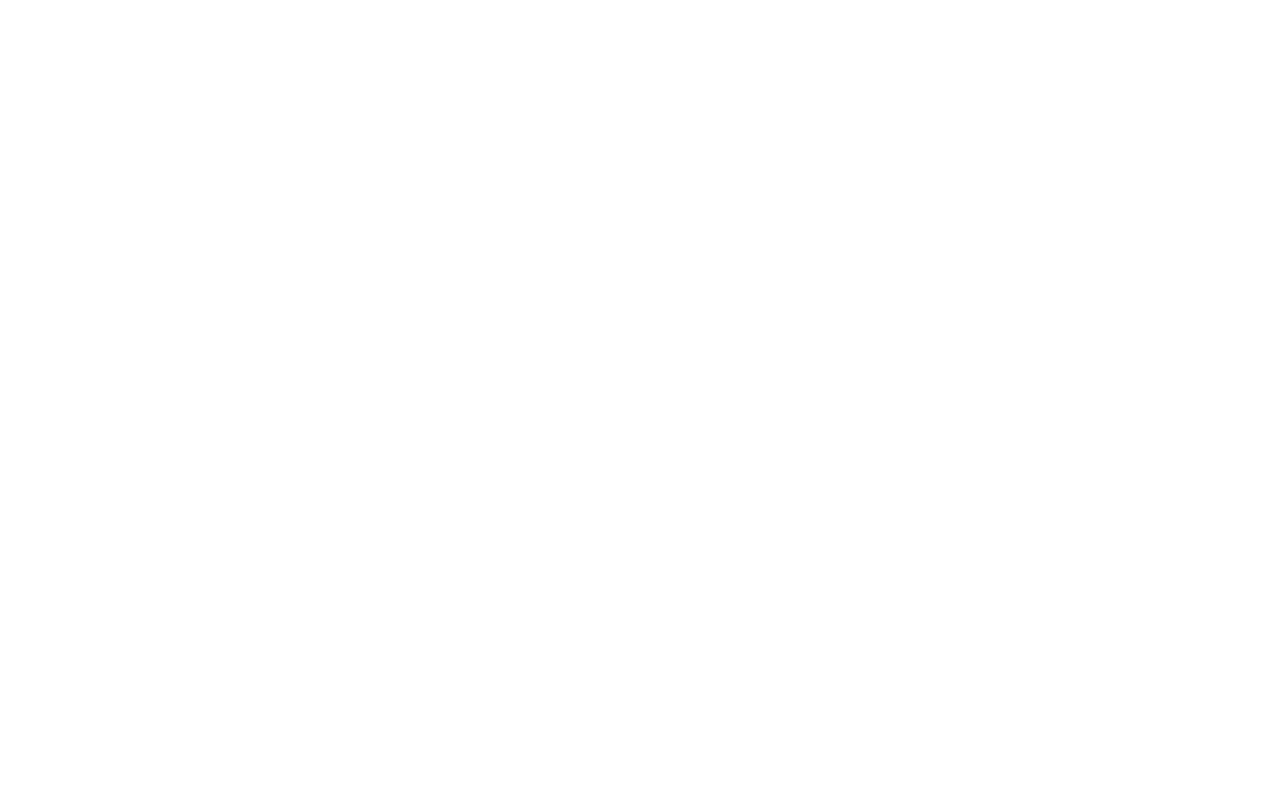
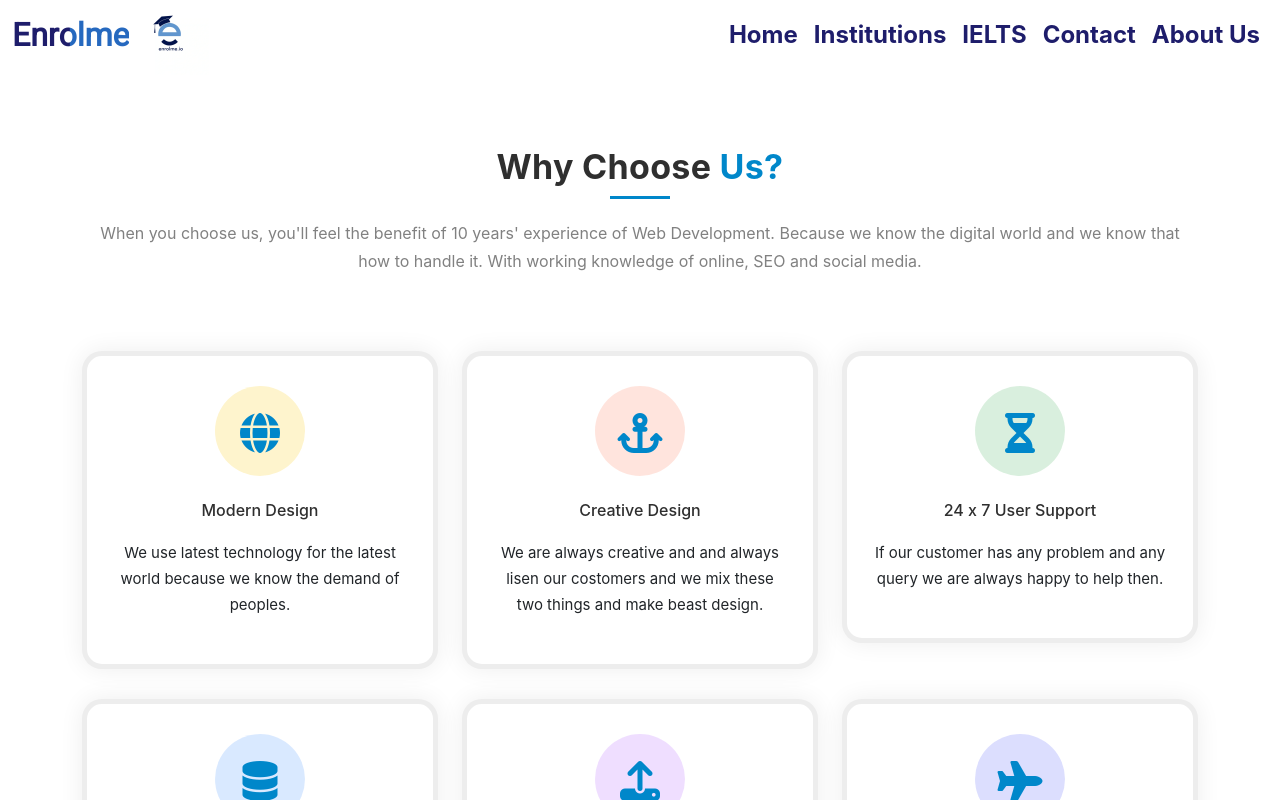
Before and after one commit to anmolpurba/enrolme, a React (Create React App) app: page /about in a window 1280 px wide. Before the commit this address had no page. Shown: the top 800 px of the page. Built offline with nearby package versions, Linux system fonts and the light colour scheme.

Commit message:
about page added

```diff
--- a/src/App.js
+++ b/src/App.js
@@ -7,6 +7,7 @@
 import {BrowserRouter as Router,Routes,Route} from "react-router-dom"
 import Institution from './components/institutions/Institution';
 import Contact from './components/contact/Contact';
+import About from './components/aboutus/About';
 
 function App() {
   return (
@@ -19,6 +20,7 @@
             } />
             <Route path="/institution" element={<> <Navbar /> <Institution /> </>} />
             <Route path="/contact" element={<><Navbar /><Contact /></>} />
+            <Route path="/about" element={<><Navbar /><About /></>} />
           </Routes>
 
 
--- /dev/null
+++ b/src/components/aboutus/About.css
@@ -0,0 +1,252 @@
+h1,
+h2,
+h3,
+h4,
+h5,
+h6,
+a,
+a:hover,
+a:focus,
+a:active {
+    text-decoration: none;
+    outline: none;
+}
+
+a,
+a:active,
+a:focus {
+    color: #333;
+    text-decoration: none;
+    transition-timing-function: ease-in-out;
+    -ms-transition-timing-function: ease-in-out;
+    -moz-transition-timing-function: ease-in-out;
+    -webkit-transition-timing-function: ease-in-out;
+    -o-transition-timing-function: ease-in-out;
+    transition-duration: .2s;
+    -ms-transition-duration: .2s;
+    -moz-transition-duration: .2s;
+    -webkit-transition-duration: .2s;
+    -o-transition-duration: .2s;
+}
+
+ul {
+    margin: 0;
+    padding: 0;
+    list-style: none;
+}
+img {
+max-width: 100%;
+height: auto;
+}
+span, a, a:hover {
+display: inline-block;
+text-decoration: none;
+color: inherit;
+}
+.section-head {
+margin-bottom: 60px;
+}
+.section-head h4 {
+position: relative;
+padding:0;
+color:#0087ca;
+line-height: 1;
+letter-spacing:0.3px;
+font-size: 34px;
+font-weight: 700;
+text-align:center;
+text-transform:none;
+margin-bottom:30px;
+}
+.section-head h4:before {
+content: '';
+width: 60px;
+height: 3px;
+background: #0087ca;
+position: absolute;
+left: 0px;
+bottom: -10px;
+right:0;
+margin:0 auto;
+}
+.section-head h4 span {
+font-weight: 700;
+padding-bottom: 5px;
+color:#2f2f2f
+}
+p.service_text{
+color:#cccccc !important;
+font-size:16px;
+line-height:28px;
+text-align:center;
+}
+.section-head p, p.awesome_line{
+color:#818181;
+font-size:16px;
+line-height:28px;
+text-align:center;
+}
+
+.extra-text {
+font-size:34px;
+font-weight: 700;
+color:#2f2f2f;
+margin-bottom: 25px;
+position:relative;
+text-transform: none;
+}
+.extra-text::before {
+content: '';
+width: 60px;
+height: 3px;
+background: #0087ca;
+position: absolute;
+left: 0px;
+bottom: -10px;
+right: 0;
+margin: 0 auto;
+}
+.extra-text span {
+font-weight: 700;
+color:#0087ca;
+}
+.item {
+background: #fff;
+text-align: center;
+padding: 30px 25px;
+-webkit-box-shadow:0 0px 25px rgba(0, 0, 0, 0.07);
+box-shadow:0 0px 25px rgba(0, 0, 0, 0.07);
+border-radius: 20px;
+border:5px solid rgba(0, 0, 0, 0.07);
+margin-bottom: 30px;
+-webkit-transition: all .5s ease 0;
+transition: all .5s ease 0;
+transition: all 0.5s ease 0s;
+}
+.item:hover{
+background:#0087ca;
+box-shadow:0 8px 20px 0px rgba(0, 0, 0, 0.2);
+-webkit-transition: all .5s ease 0;
+transition: all .5s ease 0;
+transition: all 0.5s ease 0s;
+}
+.item:hover .item, .item:hover span.icon{
+background:#fff;
+border-radius:10px;
+-webkit-transition: all .5s ease 0;
+transition: all .5s ease 0;
+transition: all 0.5s ease 0s;
+}
+.item:hover h6, .item:hover p{
+color:#fff;
+-webkit-transition: all .5s ease 0;
+transition: all .5s ease 0;
+transition: all 0.5s ease 0s;
+}
+.item .icon {
+font-size: 40px;
+margin-bottom:25px;
+color: #0087ca;
+width: 90px;
+height: 90px;
+line-height: 96px;
+border-radius: 50px;
+}
+.item .feature_box_col_one{
+background:rgba(247, 198, 5, 0.20);
+color:#0087ca
+}
+.item .feature_box_col_two{
+background:rgba(255, 77, 28, 0.15);
+color:#0087ca
+}
+.item .feature_box_col_three{
+background:rgba(0, 147, 38, 0.15);
+color:#0087ca
+}
+.item .feature_box_col_four{
+background:rgba(0, 108, 255, 0.15);
+color:#0087ca
+}
+.item .feature_box_col_five{
+background:rgba(146, 39, 255, 0.15);
+color:#0087ca
+}
+.item .feature_box_col_six{
+background:rgba(23, 39, 246, 0.15);
+color:#0087ca
+}
+.item p{
+font-size:15px;
+line-height:26px;
+}
+.item h6 {
+margin-bottom:20px;
+color:#2f2f2f;
+}
+.mission p {
+margin-bottom: 10px;
+font-size: 15px;
+line-height: 28px;
+font-weight: 500;
+}
+.mission i {
+display: inline-block;
+width: 50px;
+height: 50px;
+line-height: 50px;
+text-align: center;
+background: #0087ca;
+border-radius: 50%;
+color: #fff;
+font-size: 25px;
+}
+.mission .small-text {
+margin-left: 10px;
+font-size: 13px;
+color: #666;
+}
+.skills {
+padding-top:0px;
+}
+.skills .prog-item {
+margin-bottom: 25px;
+}
+.skills .prog-item:last-child {
+margin-bottom: 0;
+}
+.skills .prog-item p {
+font-weight: 500;
+font-size: 15px;
+margin-bottom: 10px;
+}
+.skills .prog-item .skills-progress {
+width: 100%;
+height: 10px;
+background: #e0e0e0;
+border-radius:20px;
+position: relative;
+}
+.skills .prog-item .skills-progress span {
+position: absolute;
+left: 0;
+top: 0;
+height: 100%;
+background: #0087ca;
+width: 10%;
+border-radius: 10px;
+-webkit-transition: all 1s;
+transition: all 1s;
+}
+.skills .prog-item .skills-progress span:after {
+content: attr(data-value);
+position: absolute;
+top: -5px;
+right: 0;
+font-size: 10px;
+font-weight:600;
+color: #fff;
+background:rgba(0, 0, 0, 0.9);
+padding: 3px 7px;
+border-radius: 30px;
+}
--- /dev/null
+++ b/src/components/aboutus/About.js
@@ -0,0 +1,58 @@
+import React from 'react'
+import "./About.css"
+
+function About() {
+  return (
+    <div>
+        <div class="feat bg-gray pt-5 pb-5">
+            <div class="container">
+            <div class="row">
+                <div class="section-head col-sm-12">
+                <h4><span>Why Choose</span> Us?</h4>
+                <p>When you choose us, you'll feel the benefit of 10 years' experience of Web Development. Because we know the digital world and we know that how to handle it. With working knowledge of online, SEO and social media.</p>
+                </div>
+                <div class="col-lg-4 col-sm-6">
+                <div class="item"> <span class="icon feature_box_col_one"><i class="fa fa-globe"></i></span>
+                    <h6>Modern Design</h6>
+                    <p>We use latest technology for the latest world because we know the demand of peoples.</p>
+                </div>
+                </div>
+                <div class="col-lg-4 col-sm-6">
+                <div class="item"> <span class="icon feature_box_col_two"><i class="fa fa-anchor"></i></span>
+                    <h6>Creative Design</h6>
+                    <p>We are always creative and and always lisen our costomers and we mix these two things and make beast design.</p>
+                </div>
+                </div>
+                <div class="col-lg-4 col-sm-6">
+                <div class="item"> <span class="icon feature_box_col_three"><i class="fa fa-hourglass-half"></i></span>
+                    <h6>24 x 7 User Support</h6>
+                    <p>If our customer has any problem and any query we are always happy to help then.</p>
+                </div>
+                </div>
+                <div class="col-lg-4 col-sm-6">
+                <div class="item"> <span class="icon feature_box_col_four"><i class="fa fa-database"></i></span>
+                    <h6>Business Growth</h6>
+                    <p>Everyone wants to live on top of the mountain, but all the happiness and growth occurs while you're climbing it</p>
+                </div>
+                </div>
+                <div class="col-lg-4 col-sm-6">
+                <div class="item"> <span class="icon feature_box_col_five"><i class="fa fa-upload"></i></span>
+                    <h6>Market Strategy</h6>
+                    <p>Holding back technology to preserve broken business models is like allowing blacksmiths to veto the internal combustion engine in order to protect their horseshoes.</p>
+                </div>
+                </div>
+                <div class="col-lg-4 col-sm-6">
+                <div class="item"> <span class="icon feature_box_col_six"><i class="fa-solid fa-plane"></i></span>
+                    <h6>Affordable cost</h6>
+                    <p>Love is a special word, and I use it only when I mean it. You say the word too much and it becomes cheap.</p>
+                </div>
+                </div>
+            </div>
+            </div>
+        </div>
+
+    </div>
+  )
+}
+
+export default About
--- a/src/components/contact/Contact.js
+++ b/src/components/contact/Contact.js
@@ -50,8 +50,54 @@
                     <button type="submit" class="formbold-btn">Send Message <span><i class="fa-sharp fa-solid fa-paper-plane"></i></span></button>
                 </div>
                 </form>
-  </div>
-</div>
+            </div>
+        </div>
+
+
+        {/* --------------------- -- FOOTER --------------------- */}
+
+
+        <div className="footer">
+        <footer class="text-center text-lg-start text-muted" >
+        <section class="d-flex justify-content-center justify-content-lg-between p-4 border-bottom">
+
+
+
+
+                <div class="col-md-4 col-lg-3 col-xl-3 mx-auto mb-md-0 mb-4">
+
+                    <h6 class="text-uppercase fw-bold mb-4" style={{fontSize:"1.3rem"}} >CANADA OFFICE</h6>
+                    <class className="content" style={{fontSize:"1.1rem"}}>
+                        <p><i class="fas fa-home me-3"></i> 5045 Orbitor Drive Building 8, Unit: 401, Mississauga, ON L4W 4Y4, Canada</p>
+                        <p>
+                            <i class="fas fa-envelope me-3"></i>
+                            Jupor@consultant.com
+                        </p>
+                        <p><i class="fas fa-phone me-3"></i> +91 99999-99999</p>
+                    </class>
+
+                </div>
+
+                <div class="col-md-4 col-lg-3 col-xl-3 mx-auto mb-md-0 mb-4">
+
+                    <h6 class="text-uppercase fw-bold mb-4" style={{fontSize:"1.3rem"}}>INDIA OFFICE</h6>
+                    <div className="content" style={{fontSize:"1.1rem"}}>
+                        <p><i class="fas fa-home me-3"></i> SCO:142-143, 5th Floor, JUPOR Group Building, D - Block, Ranjit Avenue, Amritsar, Punjab 143001</p>
+                        <p>
+                            <i class="fas fa-envelope me-3"></i>
+                            Jupor@consultant.com
+                        </p>
+                        <p><i class="fas fa-phone me-3"></i> +91 77105 00044</p>
+                    </div>
+
+                </div>
+
+        </section>
+
+        </footer>
+
+    </div>
+
 
     </div>
   )
--- a/src/components/navbar/Navbar.js
+++ b/src/components/navbar/Navbar.js
@@ -31,6 +31,9 @@
                         <li className="nav-item">
                             <Link className="nav-link" to="/contact">Contact</Link>
                         </li>
+                        <li className="nav-item">
+                            <Link className="nav-link" to="/about">About Us</Link>
+                        </li>
                     </ul>
                 </div>
             </div>
```
Also changed, not shown: src/components/contact/Contact.css (line endings or trailing spaces).
